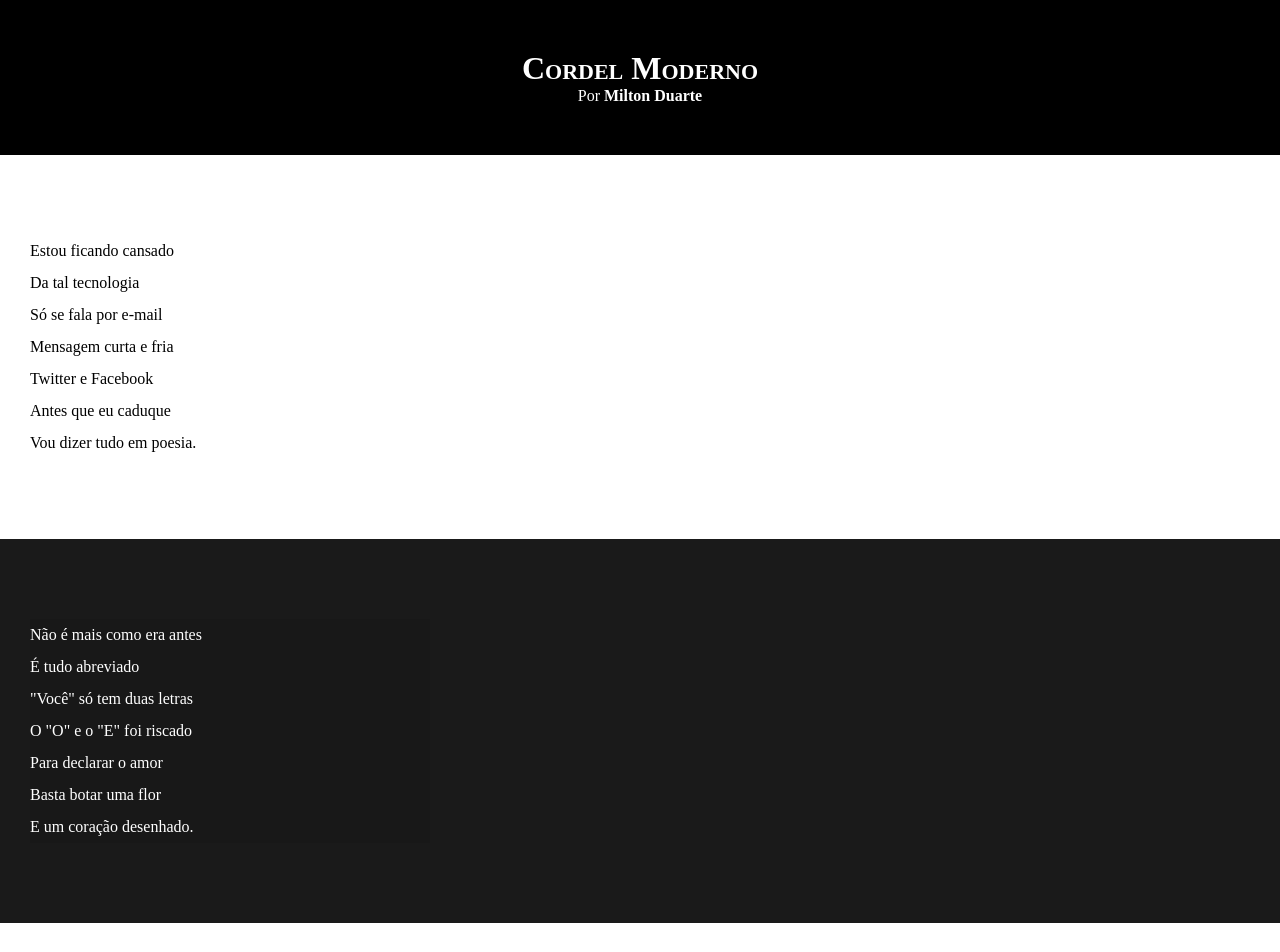
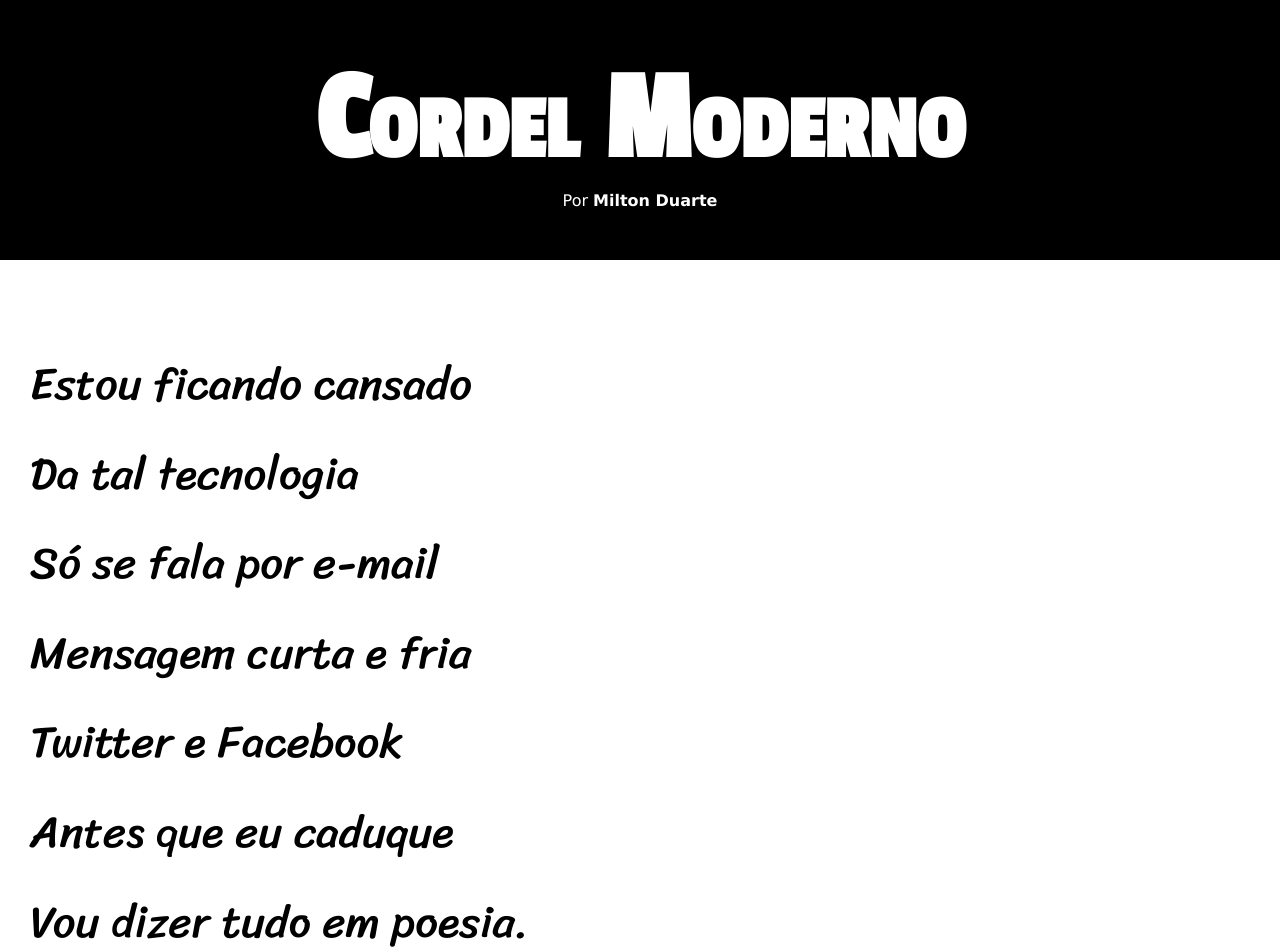
Before and after one commit to jorgefcastro/HTML_CSS, a plain HTML site: page Modulo_03/Ex019_Projeto_Cordel/index.html in a window 1280 px wide. Shown: the top 952 px of the page. Drawn offline with Linux system fonts and the light colour scheme.

Commit message:
atualização de estilos

```diff
--- a/Modulo_03/Ex019_Projeto_Cordel/style.css
+++ b/Modulo_03/Ex019_Projeto_Cordel/style.css
@@ -1,10 +1,18 @@
 @charset "UTF-8";
-
+@import url('https://fonts.googleapis.com/css2?family=Passion+One&display=swap');
+@import url('https://fonts.googleapis.com/css2?family=Sriracha&display=swap');
+:root {
+    --fonte1: Verdana, Geneva, Tahoma;
+    --fonte2: 'Passion One', cursive;
+    --fonte3: 'Sriracha', cursive;
+}
 * { /* usando "*" eu defino configurações gerais */
     margin: 0px;
     padding: 0px;
+    font-size: 1em;
 }
 html, body {
+    font-family: var(--fonte1);
     min-height: 100vh;  /* configuração da view port(vh) */
     background-color: darkgray;
 }
@@ -17,6 +25,8 @@ header > h1 {
     padding-top: 50px;
     /* text-transform: uppercase; /* código para alterar maiúsculas, minúsculas, etc */
     font-variant: small-caps; /*outro comando de alterar caixa alta, baixa, etc */
+    font-family: var(--fonte2);
+    font-size: 10vw; /*difino o o tamanho da fonte pela largura da view port */
 }
 header > p {
     padding-bottom: 50px;
@@ -34,18 +44,21 @@ section {
     padding-bottom: 10vh;
     line-height: 2em;
     padding-left: 30px;
+    font-family: var(--fonte3);
+    font-size: 3.5vw;/* 3.5% da viewport*/
 }
 section.normal {
     background-color: white;
     color: black;
 }
 section.imagem {
-    background-color: rgb(26, 26, 26);
+    background-color: rgb(66, 66, 66);
     color: white;
 }
 section.imagem > p {
-    background-color: rgba(0, 0, 0, 0.075);
-    width: 400px;
+    display: inline-block; /* nessa config, ele se adapta ao tamanho do conteúdo */
+    padding: 5px;
+    background-color: rgba(0, 0, 0, 0.171);
 }
 footer {
     background-color: black;
```
